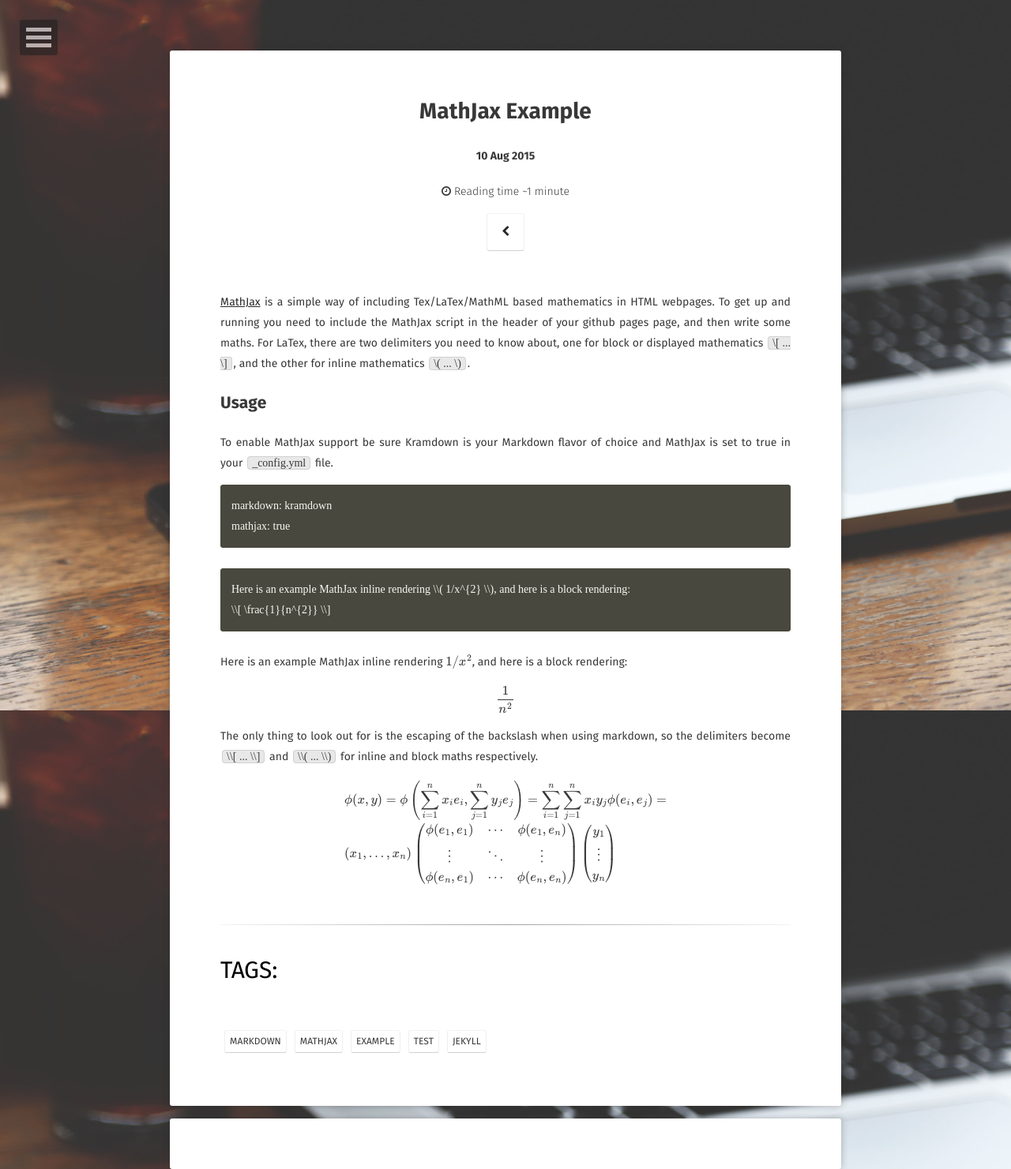
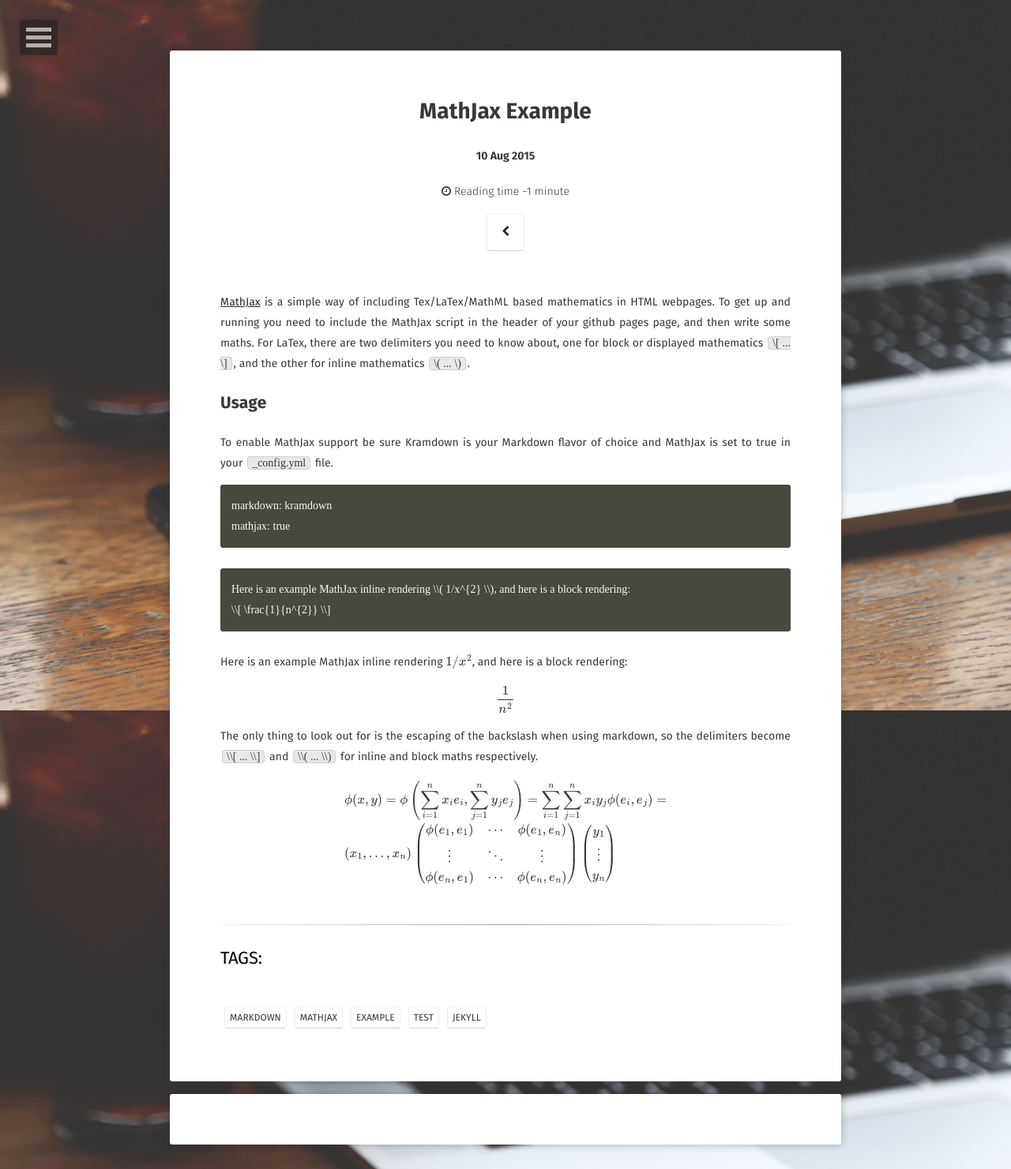
Before and after one commit to aiologybay/aiologybay.github.io, a Jekyll site: the page built from _posts/2015-08-10-mathjax-example.md, in a window 1280 px wide. Shown: the whole page at 79% size. Built offline with Jekyll 4.4.1, drawn with Linux system fonts in a browser that asks for light colours; some web fonts are replaced; formulas are drawn with MathJax 3; comment, search, counter and statistics services are not loaded.

Commit message:
initial commit

```diff
--- a/_includes/meta.html
+++ b/_includes/meta.html
@@ -1,7 +1,7 @@
 <br>
 <hr>
 <div class="contain">
-   <p style="font-size:30px;color:black">tags:</p>
+   <p style="font-family:Fira Sans;font-size:22px;color:black">tags:</p>
 </div>
 <span class="entry-tags">{% for tag in page.tags %}<a href="{{ site.url }}/tags/#{{ tag }}" title="Pages tagged {{ tag }}" class="tag"><span class="term">{{ tag }}</span></a>{% unless forloop.last %}{% endunless %}{% endfor %}</span>
 <!--
```
